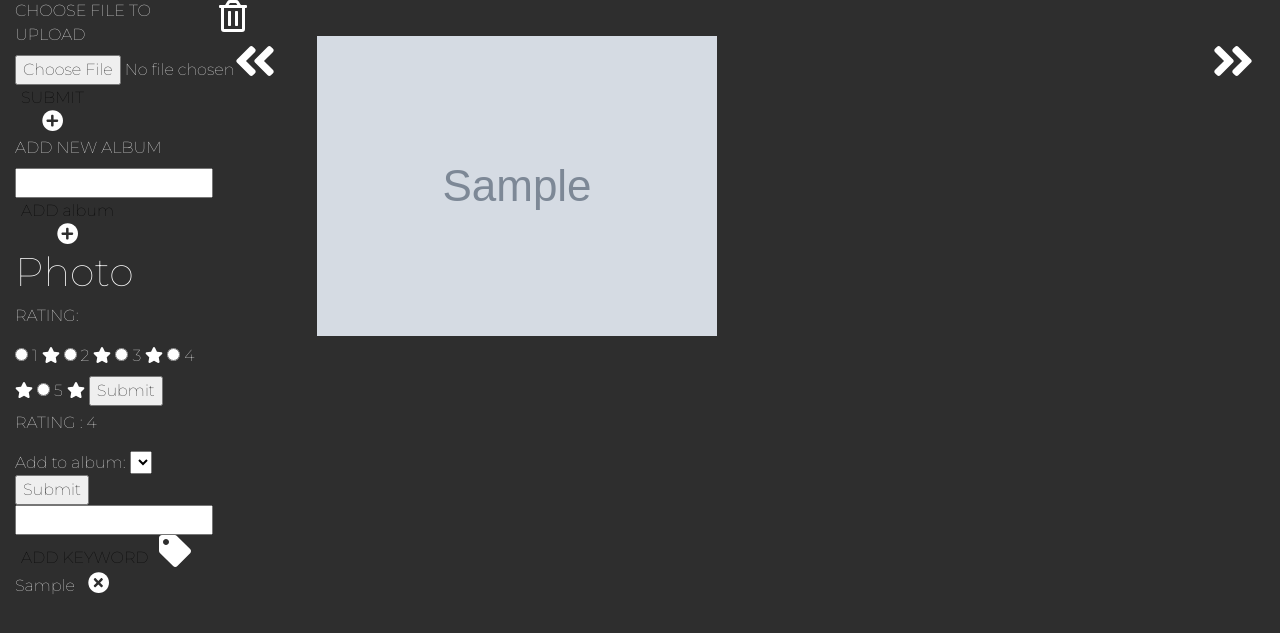
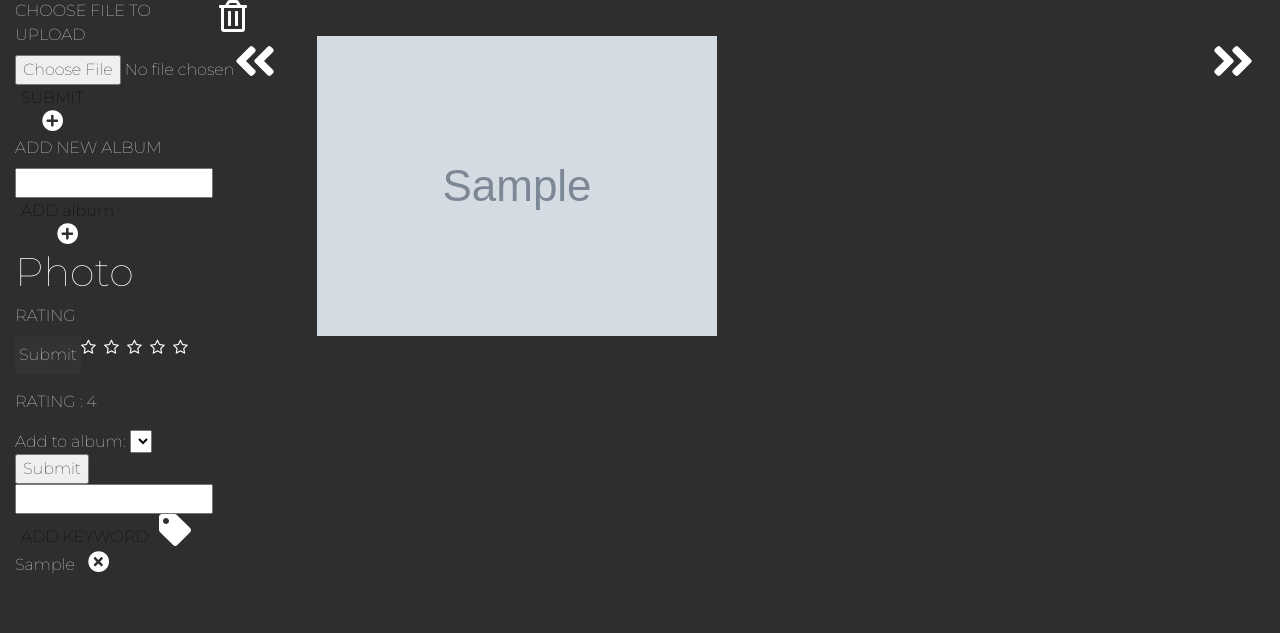
Before and after one commit to amytrick/Ember-with-Angular, a Flask app: page /photodetails/1 in a window 1280 px wide. Shown: the part 120-753 px from the top of the page. Run offline with Flask 2, Linux system fonts and the light colour scheme; tables that the repository leaves empty hold one stand-in row (values such as "Sample post"); grey boxes marked "Sample" are stand-in pictures; lists and menus that the app fills with data are empty; some libraries are stand-ins or nearby versions.

Commit message:
star icons for rating

```diff
--- a/server.py
+++ b/server.py
@@ -250,7 +250,7 @@ def add_to_album(photo_id):
 def assign_rating(photo_id):
     """Assigns rating to selected photo"""
 
-    rating = int(request.form.get("rating"))
+    rating = int(request.form.get("star-radios"))
 
     crud.give_rating(photo_id, rating)
 
--- a/static/CSS/style.css
+++ b/static/CSS/style.css
@@ -33,7 +33,7 @@ h1 {
     color: white;
   }
 
-  button {
+button {
     background-color: Transparent;
     background-repeat:no-repeat;
     border: none;
@@ -47,3 +47,86 @@ h1 {
     max-width: 100%;
     height: auto;
 }
+
+/* input[type="radio"] {
+    -webkit-appearance:none;
+} */
+
+/* input[type="radio"]:before {
+    color: white
+} */
+
+#star {
+    height: 25px;
+    width: 25px;
+    border:none;
+    color: white;
+}
+
+.radio-buttons:checked + label{
+    color: tomato;
+    }
+
+.radio-star{
+    content: '';
+    background: #fff;
+    border: 2px solid #ddd;
+    display: inline-block;
+    vertical-align: middle;
+    width: 60px;
+    height: 20px;
+    padding: 2px;
+    margin-right: 10px;
+    text-align: center;
+    content: "\f005";
+    font-family: 'FontAwesome';
+}
+
+.radio-star:checked{
+    content: "\f005";
+    font-family: 'FontAwesome';
+    color: rgb(223, 12, 12);
+}
+
+
+#review-form .star-rating {
+    display: inline-flex;
+    flex-direction: row-reverse;
+  }
+  #review-form input,
+  #review-form textarea {
+    background: none repeat scroll 0 0 #333333;
+    border: 0 none;
+    color: #fff;
+    margin: 0;
+    max-width: 100%;
+    padding: 7px 4px;
+  }
+  #review-form .radio {
+    display: inline-block;
+  }
+  #review-form input[type=radio] {
+    display: none;
+  }
+  #review-form input[type=radio] + label {
+    display: block;
+  }
+  #review-form input[type='radio'] + .label_star:before {
+    display: inline-block;
+    font-family: FontAwesome;
+    font-style: normal;
+    font-weight: normal;
+    line-height: 1;
+    -webkit-font-smoothing: antialiased;
+    -moz-osx-font-smoothing: grayscale;
+    //padding-right: 8px;
+    width: 23px;
+  }
+  #review-form input[type=radio] + .label_star::before {
+    content: "\f006";
+    /* Radio Unchecked */
+  }
+  #review-form input[type=radio]:checked ~ .label_star::before {
+    content: "\f005";
+    /* Radio Checked */
+  }
--- a/templates/photo_details.html
+++ b/templates/photo_details.html
@@ -9,25 +9,39 @@ Photo
 <h1>Photo</h1>
 
 <form action="/rating/{{photo.photo_id}}" method="POST">
-    <p>
+    <!-- <p>
         RATING:
-    </p>
-        <input type="radio" name="rating" value="1">
-        <label>1</label>
-        <i class="fa fa-star"></i>
-        <input type="radio" name="rating" value="2">
-        <label>2</label>
-        <i class="fa fa-star"></i>
-        <input type="radio" name="rating" value="3">
-        <label>3</label>
-        <i class="fa fa-star"></i>
-        <input type="radio" name="rating" value="4">
-        <label>4</label>
-        <i class="fa fa-star"></i>
-        <input type="radio" name="rating" value="5">
-        <label>5</label>
-        <i class="fa fa-star"></i>
+    </p> -->
+    <!-- <div >
+        <input class="radio-star" id="one-star" type="radio" name="rating" value="1" checked>
+             <label for="one-star" id="star"><i class="fa fa-star"></i></label>
+         <input class="radio-star" id="two-star" type="radio" name="rating" value="2">
+        <input class="radio-star" id="three-star" type="radio" name="rating" value="3">
+        <input class="radio-star" id="four-star" type="radio" name="rating" value="4">
+        <input class="radio-star" id="five-star" type="radio" name="rating" value="5">
         <input type="submit">
+    </div> -->
+
+
+    <div class="form-group" id="review-form">
+        <label id="rating" for="rating">RATING</label>
+        <span class="star-rating star-5">
+            <input type="radio" id="option5" name="star-radios" value="5">
+                <label class="label_star" id="option5_label" for="option5"></label>
+            <input type="radio" id="option4" name="star-radios" value="4">
+                <label class="label_star" id="option4_label" for="option4"></label>
+            <input type="radio" id="option3" name="star-radios" value="3">
+                <label class="label_star" id="option3_label" for="option3"></label>
+            <input type="radio" id="option2" name="star-radios" value="2">
+                <label class="label_star" id="option2_label" for="option2"></label>
+            <input type="radio" id="option1" name="star-radios" value="1">
+                <label class="label_star" id="option1_label" for="option1"></label>
+            <br><input type="submit">
+      </span>
+      </div>
+
+
+
 </form>
 <div>
     <p>RATING : {{photo.rating}} </p>
```
Also changed, not shown: static/JS/photos.js (line endings or trailing spaces).
